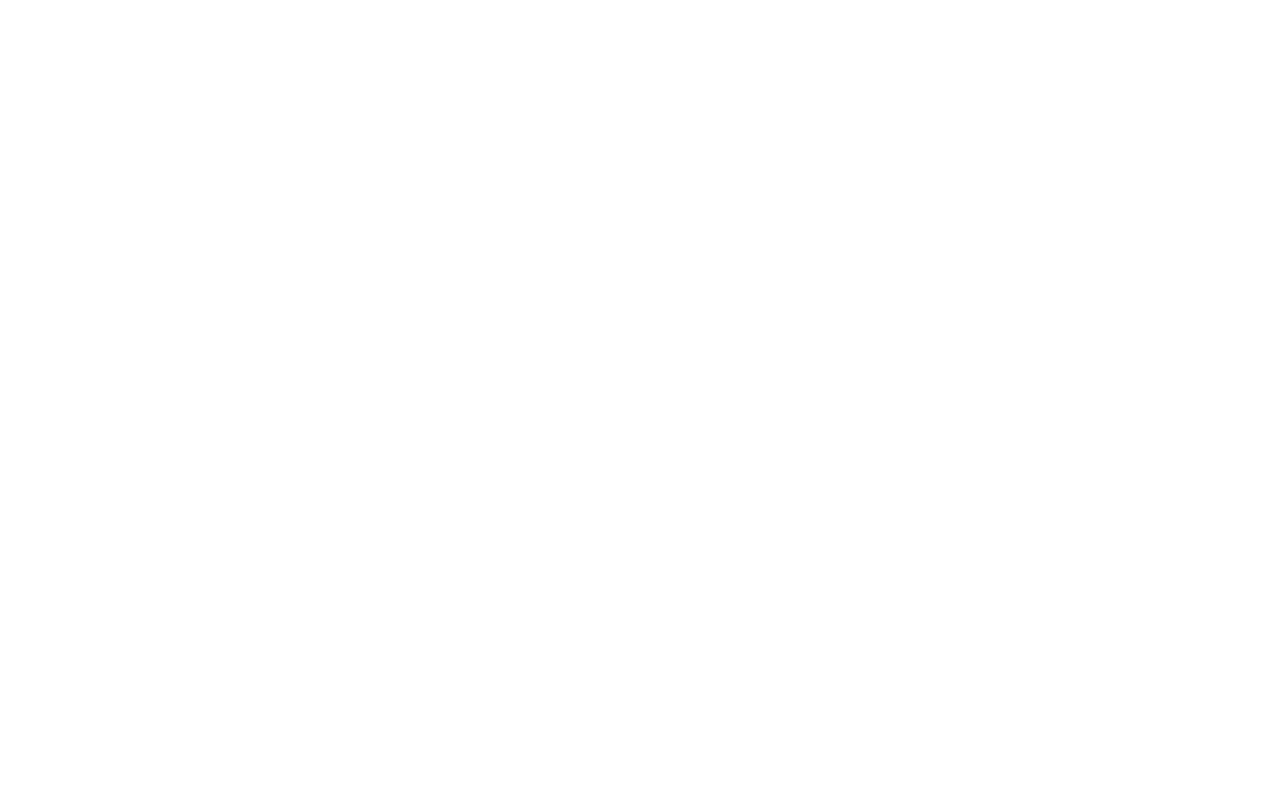
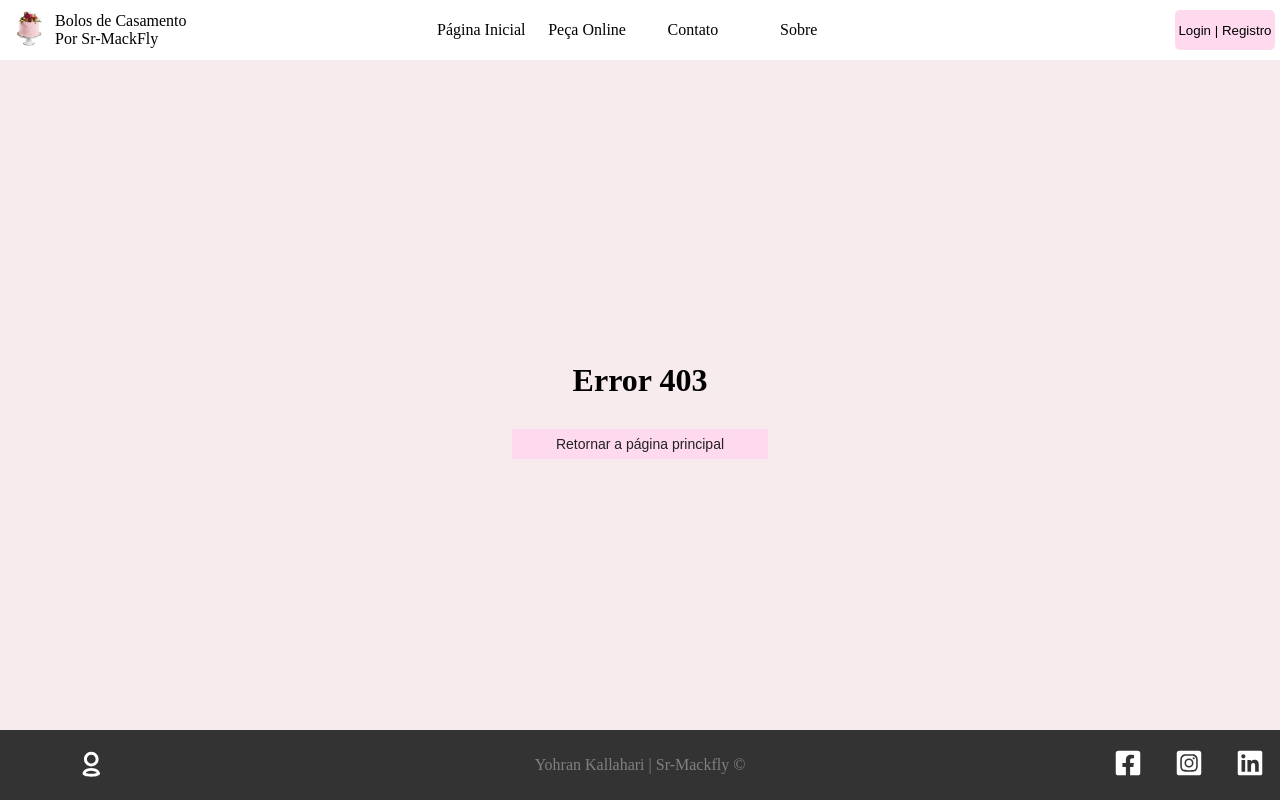
Before and after one commit to yohran1/Portfolio, a React (Create React App) app: page /projeto/error in a window 1280 px wide. Before the commit this address had no page. Built offline with nearby package versions, Linux system fonts and the light colour scheme.

Commit message:
Página de erro

```diff
--- a/src/App.js
+++ b/src/App.js
@@ -8,6 +8,7 @@
 import PecaOnline from './components/project/components/pages/PecaOnline';
 import Contato from './components/project/components/pages/Contato'
 import SobreProject from './components/project/components/pages/Sobre';
+import Error from './components/layout/Error';
 
 function App() {
   return (
@@ -22,6 +23,7 @@
             <Route path='/projeto/pecaOnline' element={<PecaOnline />}/>
             <Route path='/projeto/contato' element={<Contato />} />
             <Route path='/projeto/sobre' element={<SobreProject />} />
+            <Route path='/projeto/error' element={<Error />} />
           </Routes>
     </BrowserRouter>
   );
--- /dev/null
+++ b/src/components/layout/Error.js
@@ -0,0 +1,20 @@
+import style from './Error.module.css'
+import Container from './Container'
+import NavBar from '../project/components/NavBar'
+import Footer from './Footer'
+import LinkButton from './LinkButton'
+
+export default function Error(){
+
+    return(
+        <Container customClass='column'>
+            <NavBar />
+            <div className={style.error}>
+                <h1>Error 403</h1>
+                <LinkButton to='/projeto/srmackfly' text='Retornar a página principal'/>
+            </div>
+
+            <Footer />
+        </Container>
+    )
+}
--- /dev/null
+++ b/src/components/layout/Error.module.css
@@ -0,0 +1,19 @@
+
+.error h1{
+    margin: 30px auto;
+}
+.error button{
+    width: 20%;
+    border: none;
+}
+.error button a{
+    width: 100%;
+    border: none;
+}
+.error button:hover{
+    background-color: transparent;
+    color: white;
+}
+.error button a:hover{
+    color: white;
+}
--- a/src/components/layout/FooterInformations.js
+++ b/src/components/layout/FooterInformations.js
@@ -10,24 +10,24 @@
                     <h3>Inicio</h3>
                     <ul>
                         <li><Link to="/projeto/srmackfly">Home</Link></li>
-                        <li><Link to="projeto/pecaOnline">Produtos</Link></li>
-                        <li><a href="https://jsonplaceholder.typicode.com/todos">Download</a></li>
+                        <li><Link to="/projeto/pecaOnline">Produtos</Link></li>
+                        <li><a href="/projeto/error">Download</a></li>
                     </ul>
                 </div>
                 <div className={style.boxs}>
                     <h3>Informações</h3>
                     <ul>
-                        <li><a href="https://jsonplaceholder.typicode.com/todos">Blog</a></li>
-                        <li><Link to="projeto/contato">Contato</Link></li>
-                        <li><Link to="projeto/contato">Email</Link></li>
+                        <li><a href="/projeto/error">Blog</a></li>
+                        <li><Link to="/projeto/contato">Contato</Link></li>
+                        <li><Link to="/projeto/contato">Email</Link></li>
                     </ul>
                 </div>
                 <div className={style.boxs}>
                     <h3>Suporte</h3>
                     <ul>
-                        <li><a href="https://jsonplaceholder.typicode.com/todos">FAQ</a></li>
-                        <li><Link to="projeto/contato">Telefone</Link></li>
-                        <li><a href="https://jsonplaceholder.typicode.com/todos">Chat</a></li>
+                        <li><a href="/projeto/error">FAQ</a></li>
+                        <li><Link to="/projeto/contato">Telefone</Link></li>
+                        <li><a href="/projeto/error">Chat</a></li>
                     </ul>
                 </div>
 
```
